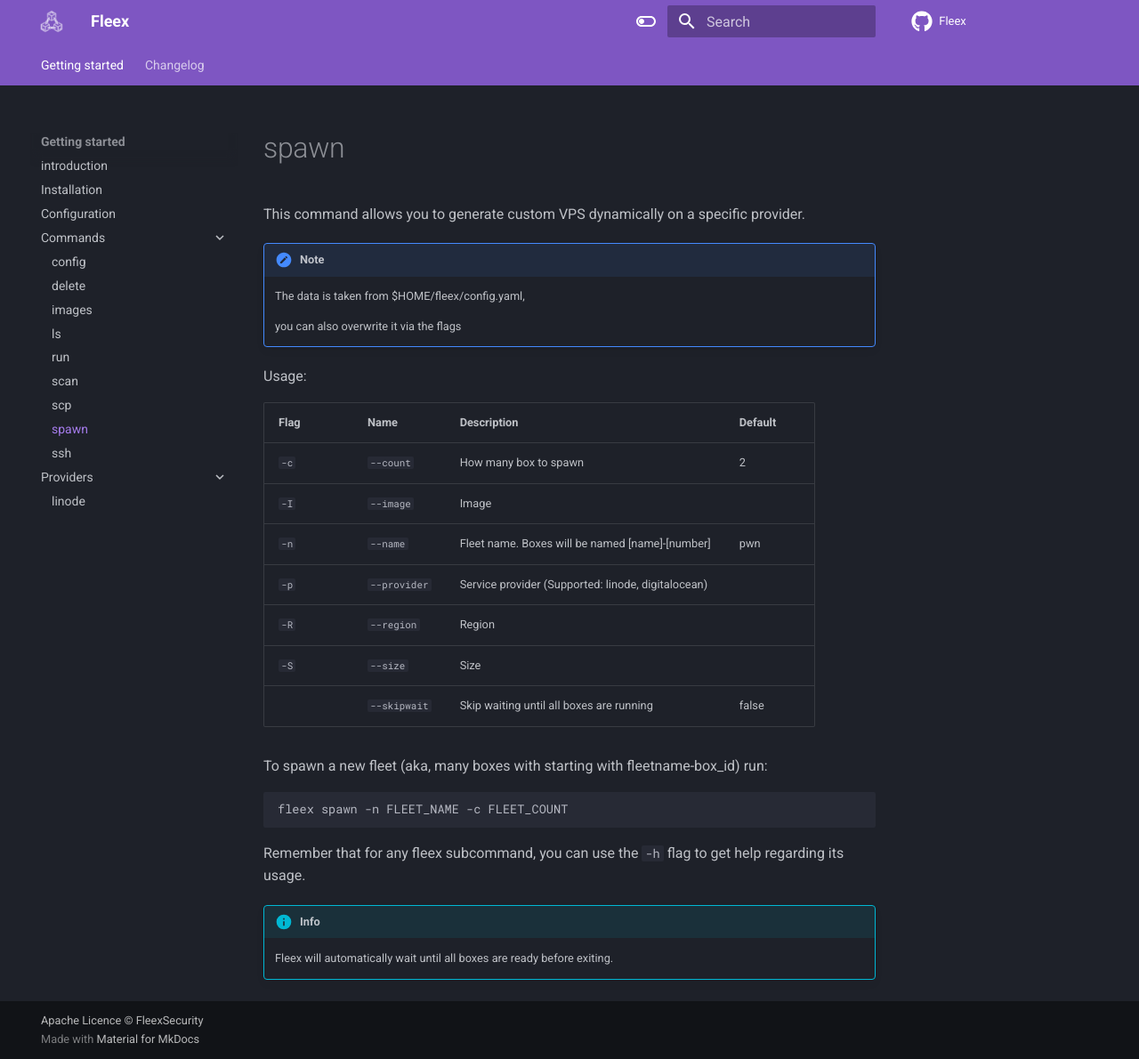
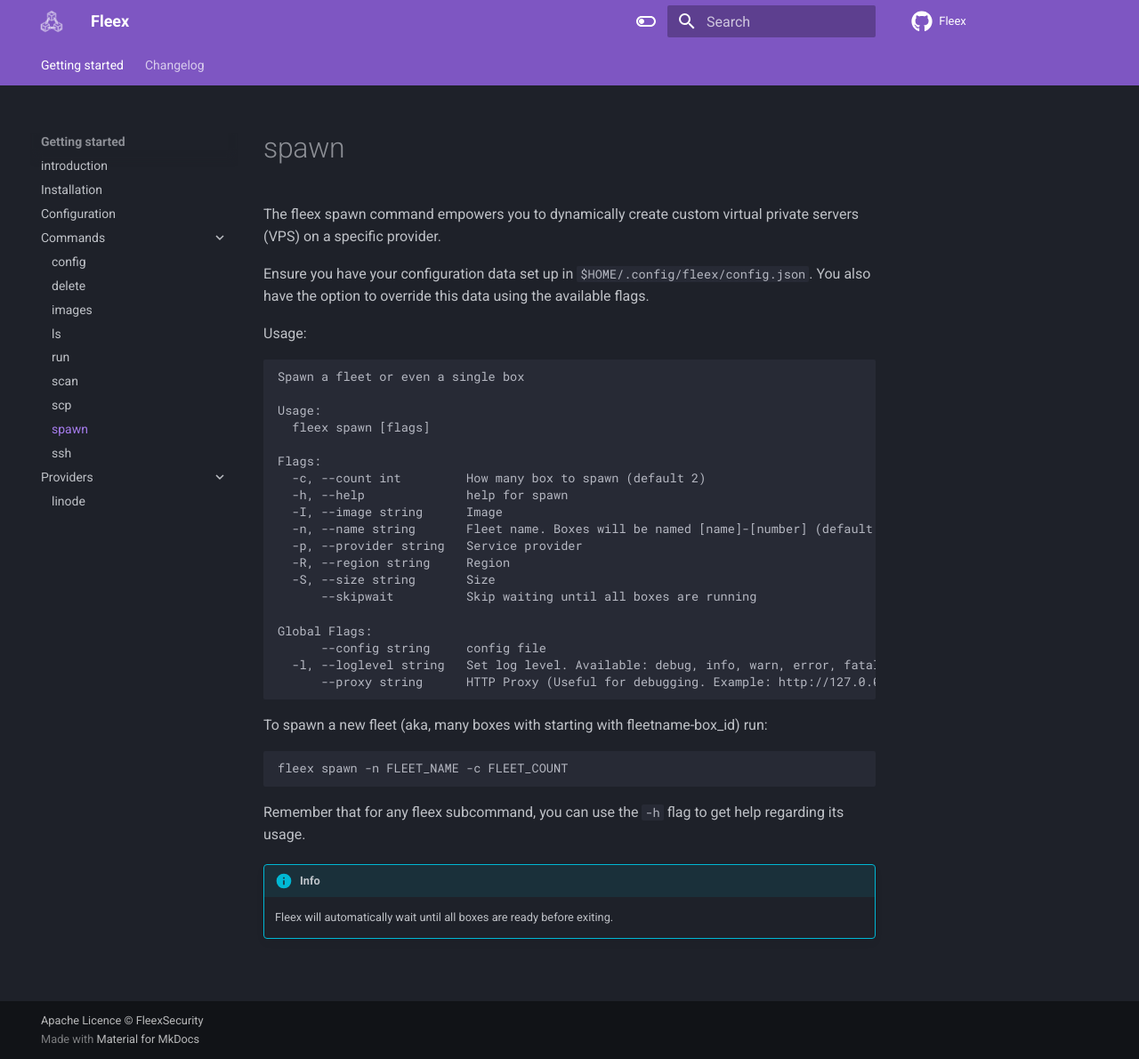
Before and after one commit to FleexSecurity/fleex-docs, an MkDocs documentation site: the page built from docs/commands/spawn.md, in a window 1280 px wide and 1190 px high. Shown: the whole window at 89% size. Built offline with MkDocs 1.6.1 and Material for MkDocs 9.7.7, drawn with Linux system fonts in a browser that asks for light colours; comment, search, counter and statistics services are not loaded.

Commit message:
docs: spawn command

````diff
--- a/docs/commands/spawn.md
+++ b/docs/commands/spawn.md
@@ -1,23 +1,31 @@
-This command allows you to generate custom VPS dynamically on a specific provider.
+The fleex spawn command empowers you to dynamically create custom virtual private servers (VPS) on a specific provider.
 
+Ensure you have your configuration data set up in `$HOME/.config/fleex/config.json`. You also have the option to override this data using the available flags.
 
-!!! note
-    The data is taken from $HOME/fleex/config.yaml,
-
-    you can also overwrite it via the flags
 
 Usage:
 
-| Flag | Name         | Description                                        | Default |
-| ---- | ------------ | -------------------------------------------------- | ------- |
-| `-c` | `--count`    | How many box to spawn                              | 2       |
-| `-I` | `--image`    | Image                                              |         |
-| `-n` | `--name`     | Fleet name. Boxes will be named [name]-[number]    | pwn     |
-| `-p` | `--provider` | Service provider (Supported: linode, digitalocean) |         |
-| `-R` | `--region`   | Region                                             |         |
-| `-S` | `--size`     | Size                                               |         |
-|      | `--skipwait` | Skip waiting until all boxes are running           | false   |
+```
+Spawn a fleet or even a single box
 
+Usage:
+  fleex spawn [flags]
+
+Flags:
+  -c, --count int         How many box to spawn (default 2)
+  -h, --help              help for spawn
+  -I, --image string      Image
+  -n, --name string       Fleet name. Boxes will be named [name]-[number] (default "pwn")
+  -p, --provider string   Service provider
+  -R, --region string     Region
+  -S, --size string       Size
+      --skipwait          Skip waiting until all boxes are running
+
+Global Flags:
+      --config string     config file
+  -l, --loglevel string   Set log level. Available: debug, info, warn, error, fatal (default "info")
+      --proxy string      HTTP Proxy (Useful for debugging. Example: http://127.0.0.1:8080
+```
 
 To spawn a new fleet (aka, many boxes with starting with fleetname-box_id) run:
 ```
````
